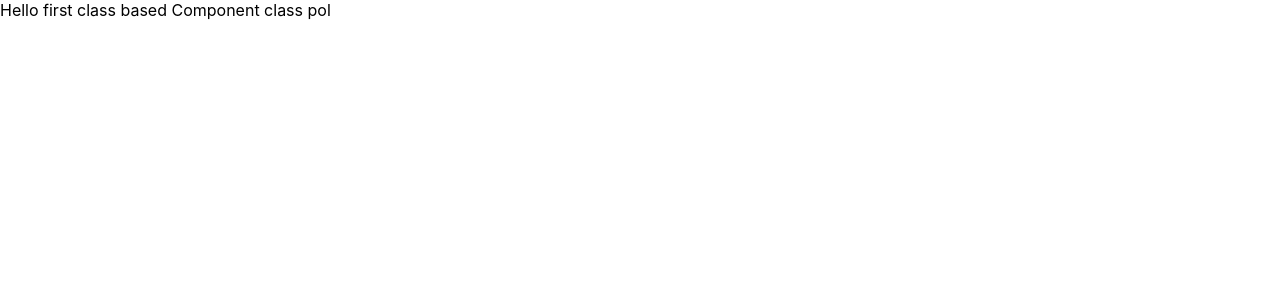
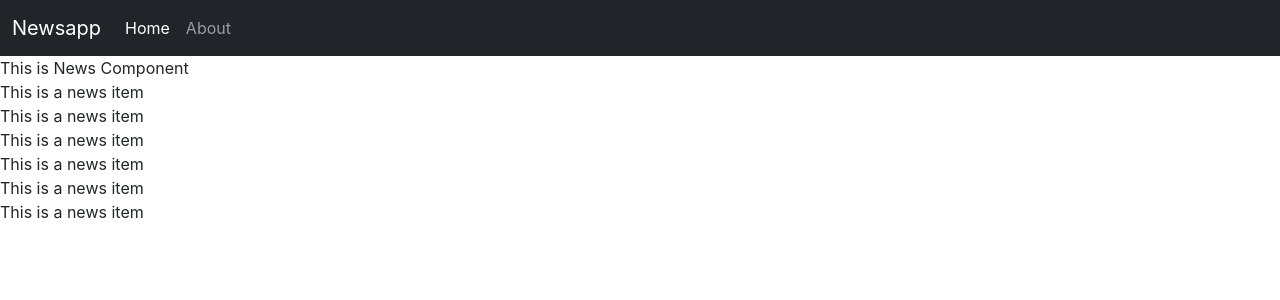
Before and after one commit to amanuchitkar/60-Days-of-ReactJs, a React (Create React App) app in the folder newsapp/: page / in a window 1280 px wide. Shown: the top 300 px of the page. Built offline with nearby package versions, Linux system fonts and the light colour scheme.

Commit message:
60 Days of ReactJs

```diff
--- a/newsapp/public/index.html
+++ b/newsapp/public/index.html
@@ -15,6 +15,8 @@
       user's mobile device or desktop. See https://developers.google.com/web/fundamentals/web-app-manifest/
     -->
     <link rel="manifest" href="%PUBLIC_URL%/manifest.json" />
+    <link href="https://cdn.jsdelivr.net/npm/bootstrap@5.3.3/dist/css/bootstrap.min.css" rel="stylesheet" integrity="sha384-QWTKZyjpPEjISv5WaRU9OFeRpok6YctnYmDr5pNlyT2bRjXh0JMhjY6hW+ALEwIH" crossorigin="anonymous">
+    <script src="https://cdn.jsdelivr.net/npm/bootstrap@5.3.3/dist/js/bootstrap.bundle.min.js" integrity="sha384-YvpcrYf0tY3lHB60NNkmXc5s9fDVZLESaAA55NDzOxhy9GkcIdslK1eN7N6jIeHz" crossorigin="anonymous"></script>
     <!--
       Notice the use of %PUBLIC_URL% in the tags above.
       It will be replaced with the URL of the `public` folder during the build.
--- a/newsapp/src/App.js
+++ b/newsapp/src/App.js
@@ -1,13 +1,15 @@
 import './App.css';
 
-import React, { Component } from 'react'
+import React, { Component } from 'react';
+import Navbar from './components/Navbar';
+import News from './components/News';
 
 export default class App extends Component {
-  c="pol";
   render() {
     return (
       <div>
-        Hello first class based Component class {this.c}
+        <Navbar/>
+        <News/>
       </div>
     )
   }
--- /dev/null
+++ b/newsapp/src/components/Navbar.js
@@ -0,0 +1,50 @@
+import React, { Component } from 'react'
+
+export default class Navbar extends Component {
+
+  render() {
+    return (
+        <div>
+        <nav
+          className="navbar navbar-expand-lg navbar-dark bg-dark"
+        >
+          <div className="container-fluid">
+            <a className="navbar-brand" href="/">
+              Newsapp
+            </a>
+
+            <button
+              className="navbar-toggler"
+              type="button"
+              data-bs-toggle="collapse"
+              data-bs-target="#navbarNav"
+              aria-controls="navbarNav"
+              aria-expanded="false"
+              aria-label="Toggle navigation"
+            >
+              <span className="navbar-toggler-icon"></span>
+            </button>
+            <div className="collapse navbar-collapse justify-content-between" id="navbarNav">
+                <ul className="navbar-nav">
+                  <li className="nav-item">
+                    <a className="nav-link active" aria-current="page" href="/">
+                      Home
+                    </a>
+
+                  </li>
+
+                  <li className="nav-item">
+                    <a className="nav-link" href="/about">
+                      About
+                    </a>
+                  </li>
+                </ul>
+
+              </div>
+            </div>
+
+        </nav>
+      </div>
+    )
+  }
+}
--- /dev/null
+++ b/newsapp/src/components/News.js
@@ -0,0 +1,20 @@
+import React, { Component } from 'react'
+import Newsitem from './Newsitem'
+
+export class News extends Component {
+  render() {
+    return (
+      <div>
+        This is News Component
+        <Newsitem/>
+        <Newsitem/>
+        <Newsitem/>
+        <Newsitem/>
+        <Newsitem/>
+        <Newsitem/>
+      </div>
+    )
+  }
+}
+
+export default News
--- /dev/null
+++ b/newsapp/src/components/Newsitem.js
@@ -0,0 +1,13 @@
+import React, { Component } from 'react'
+
+export class Newsitem extends Component {
+  render() {
+    return (
+      <div>
+        This is a news item
+      </div>
+    )
+  }
+}
+
+export default Newsitem
```
